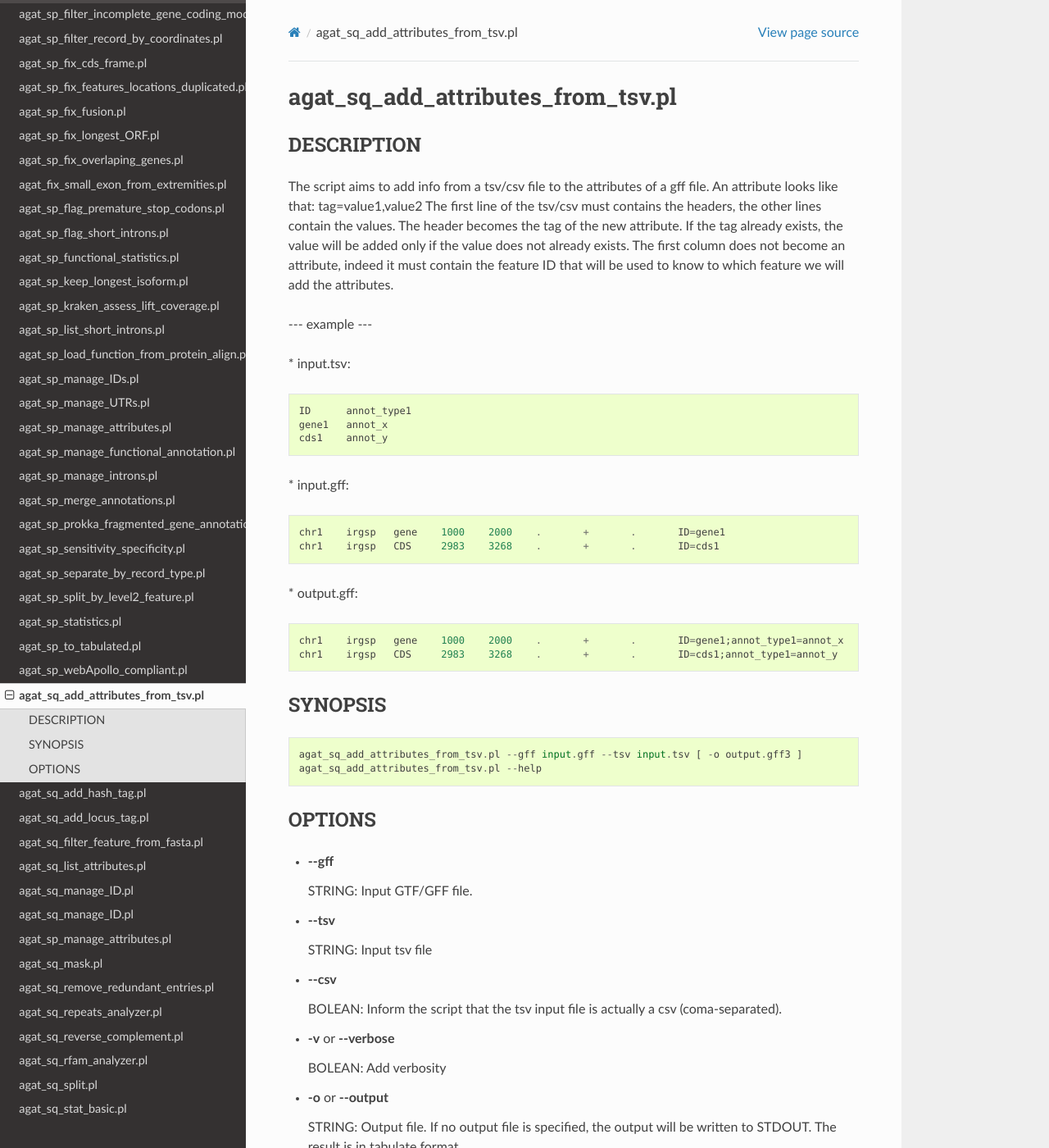
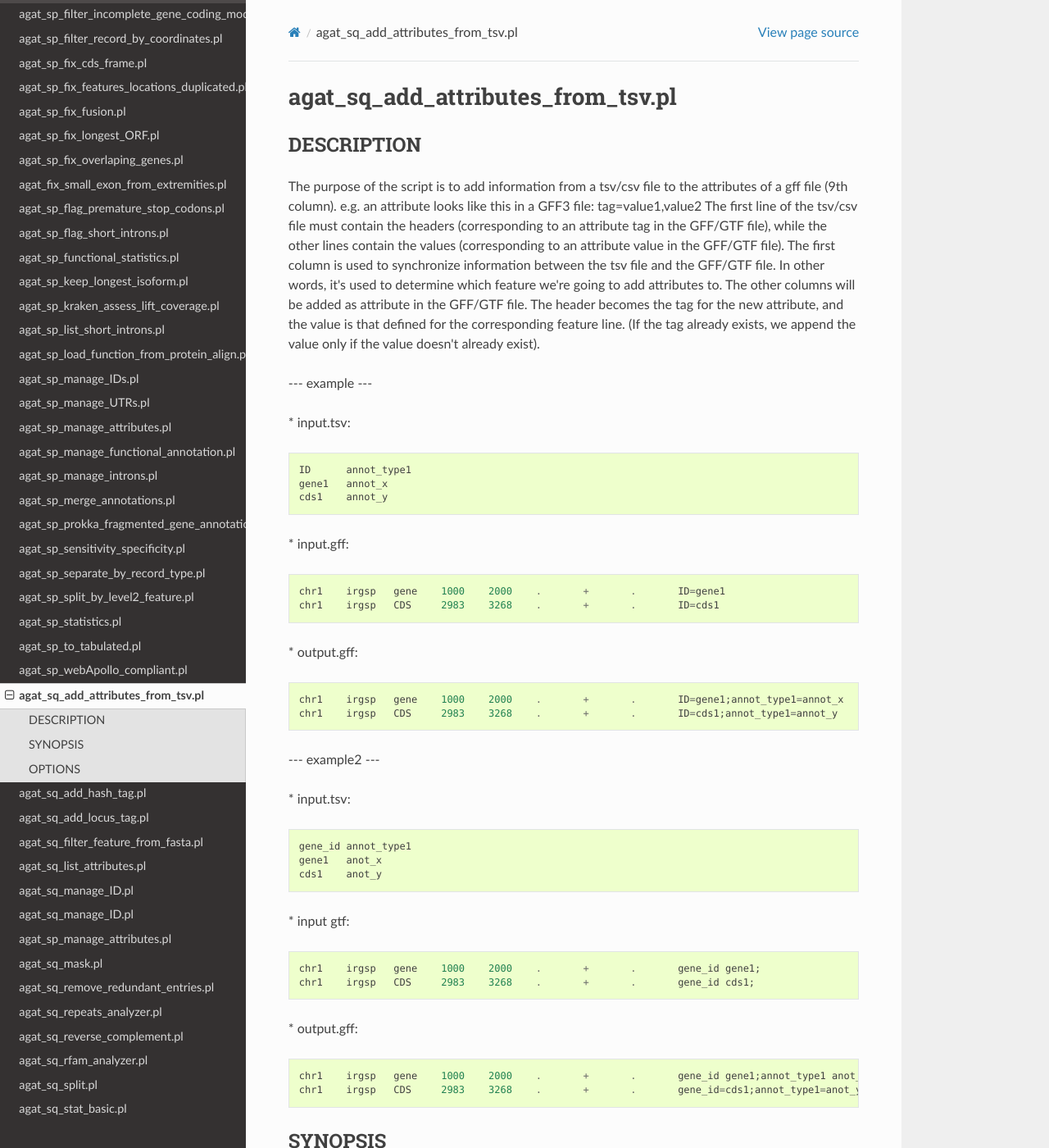
Before and after one commit to NBISweden/AGAT, a Sphinx documentation site: the page built from docs/tools/agat_sq_add_attributes_from_tsv.md, in a window 1280 px wide and 1400 px high. Shown: the whole window at 82% size. Built offline with Sphinx 7.4.7 and the Read the Docs theme 2.0.0, drawn with Linux system fonts in a browser that asks for light colours; pages that are not in the unit, such as notebooks, are missing from menus.

````diff
--- a/docs/tools/agat_sq_add_attributes_from_tsv.md
+++ b/docs/tools/agat_sq_add_attributes_from_tsv.md
@@ -2,13 +2,15 @@
 
 ## DESCRIPTION
 
-The script aims to add info from a tsv/csv file to the attributes of a gff file.
-An attribute looks like that: tag=value1,value2
-The first line of the tsv/csv must contains the headers, the other lines contain the values.
-The header becomes the tag of the new attribute. If the tag already exists, the value will be added only
-if the value does not already exists.
-The first column does not become an attribute, indeed it must contain the feature ID
-that will be used to know to which feature we will add the attributes.
+The purpose of the script is to add information from a tsv/csv file to the attributes of a gff file (9th column).
+e.g. an attribute looks like this in a GFF3 file: tag=value1,value2
+The first line of the tsv/csv file must contain the headers (corresponding to an attribute tag in the GFF/GTF file),
+while the other lines contain the values (corresponding to an attribute value in the GFF/GTF file).
+The first column is used to synchronize information between the tsv file and the GFF/GTF file. In other words,
+it's used to determine which feature we're going to add attributes to.
+The other columns will be added as attribute in the GFF/GTF file. The header becomes the tag for the new attribute,
+and the value is that defined for the corresponding feature line.
+(If the tag already exists, we append the value only if the value doesn't already exist).
 
 \--- example ---
 
@@ -29,6 +31,27 @@
 ```
 chr1	irgsp	gene	1000	2000	.	+	.	ID=gene1;annot_type1=annot_x
 chr1	irgsp	CDS	2983	3268	.	+	.	ID=cds1;annot_type1=annot_y
+```
+
+\--- example2 ---
+
+\* input.tsv:
+```
+gene_id	annot_type1
+gene1	anot_x
+cds1	anot_y
+```
+
+\* input gtf:
+```
+chr1	irgsp	gene	1000	2000	.	+	.	gene_id gene1;
+chr1	irgsp	CDS	2983	3268	.	+	.	gene_id cds1;
+```
+
+\* output.gff:
+```
+chr1	irgsp	gene	1000	2000	.	+	.	gene_id gene1;annot_type1 anot_x
+chr1	irgsp	CDS	2983	3268	.	+	.	gene_id=cds1;annot_type1=anot_y
 ```
 
 ## SYNOPSIS
````
Also changed, not shown: 1 other file.
